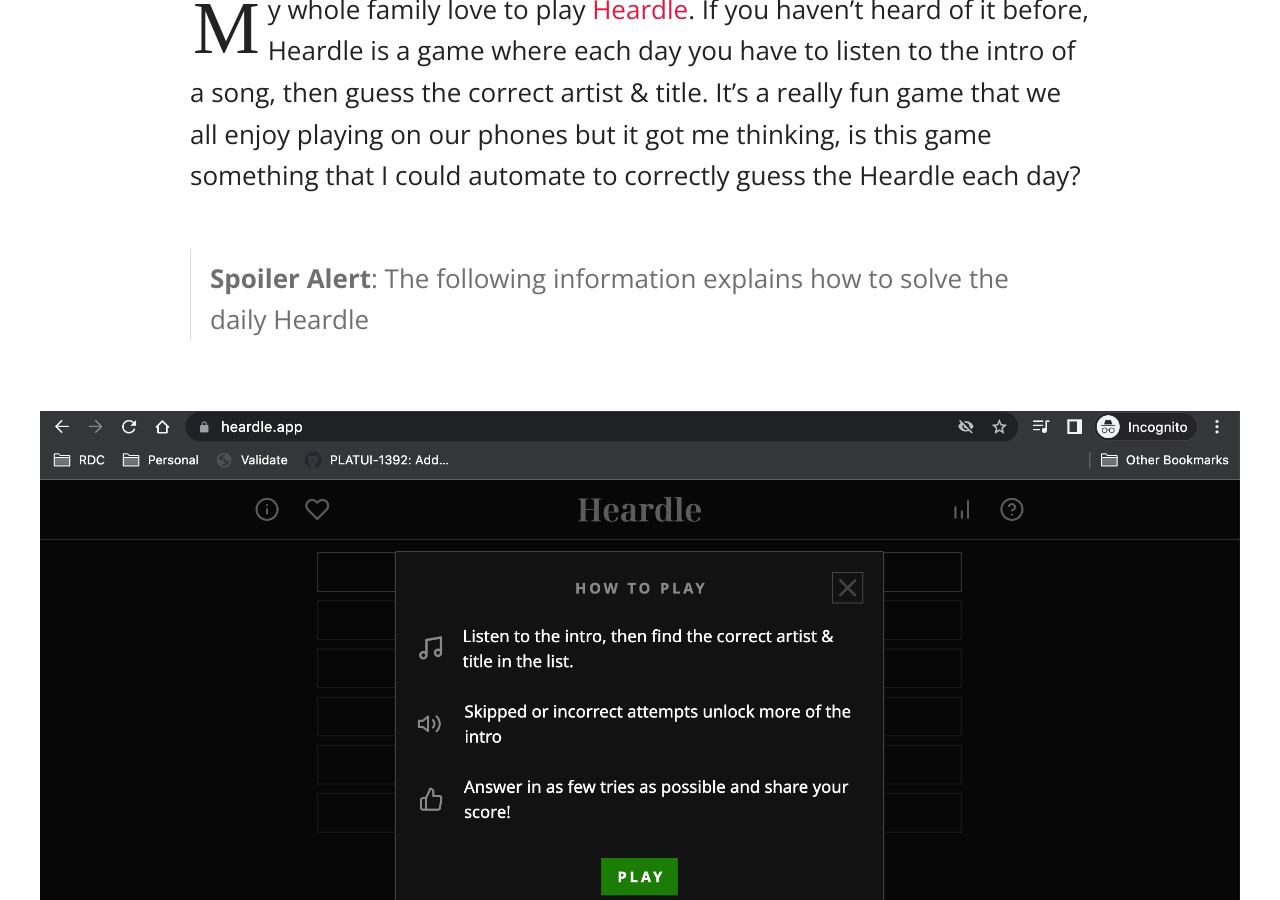
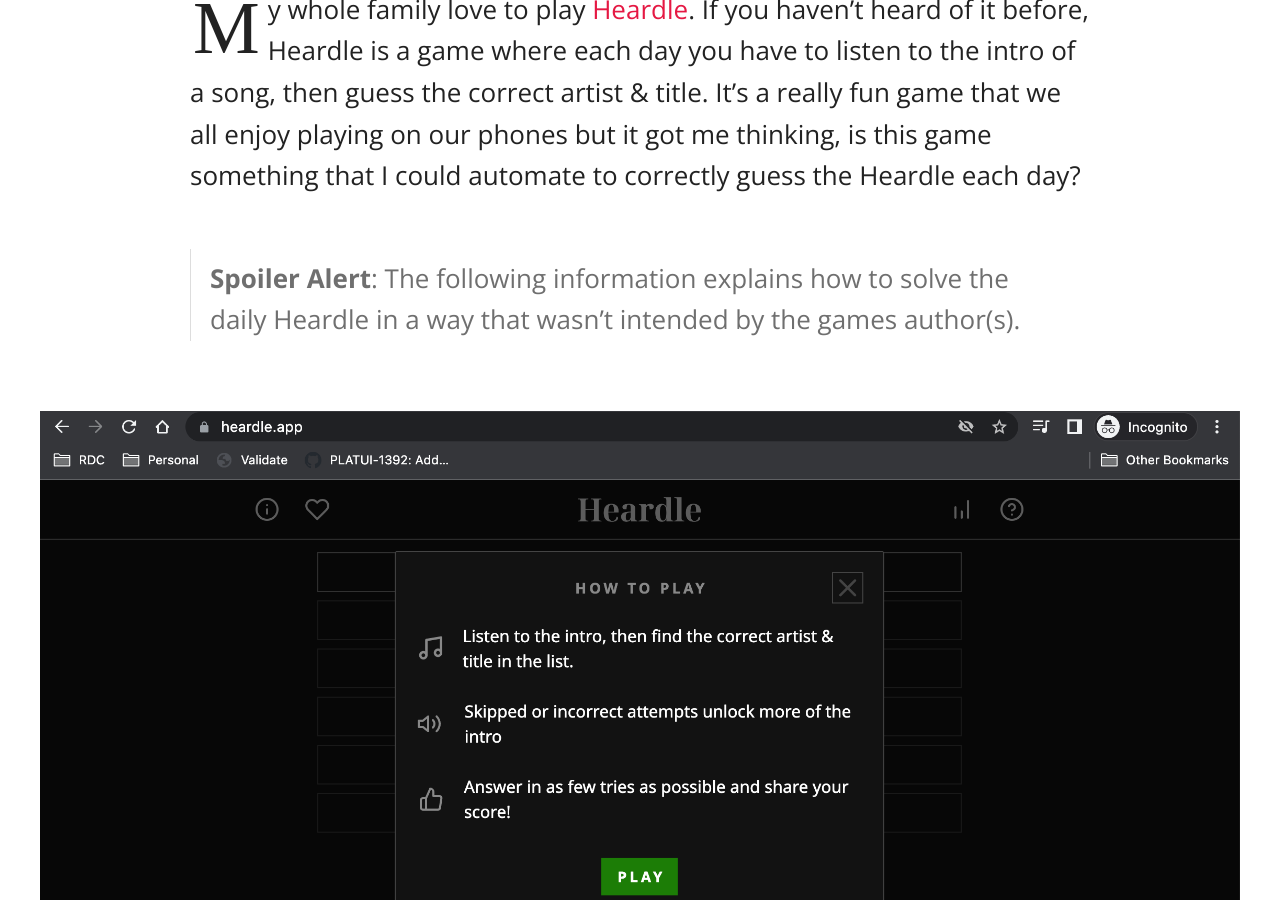
Before and after one commit to vivrichards600/vivrichards600.github.io, a Jekyll site: the page built from _posts/2022-06-18-gaming-heardle-the-art-of-keeping-things-simple.md, in a window 1280 px wide and 900 px high, scrolled down 647 px. Built offline with Jekyll 4.4.1, drawn with Linux system fonts in a browser that asks for light colours; nearby versions of some CDN libraries; comment, search, counter and statistics services are not loaded.

Commit message:
Updating disclaimer for Heardle

```diff
--- a/_posts/2022-06-18-gaming-heardle-the-art-of-keeping-things-simple.md
+++ b/_posts/2022-06-18-gaming-heardle-the-art-of-keeping-things-simple.md
@@ -15,7 +15,7 @@
 
 My whole family love to play [Heardle](https://heardle.app). If you haven't heard of it before, Heardle is a game where each day you have to listen to the intro of a song, then guess the correct artist & title. It's a really fun game that we all enjoy playing on our phones but it got me thinking, is this game something that I could automate to correctly guess the Heardle each day?
 
-> **Spoiler Alert**: The following information explains how to solve the daily Heardle
+> **Spoiler Alert**: The following information explains how to solve the daily Heardle in a way that wasn't intended by the games author(s).
 
 ![heardle.app]({{ site.baseurl }}/images/heardle-app.png)
 
```
